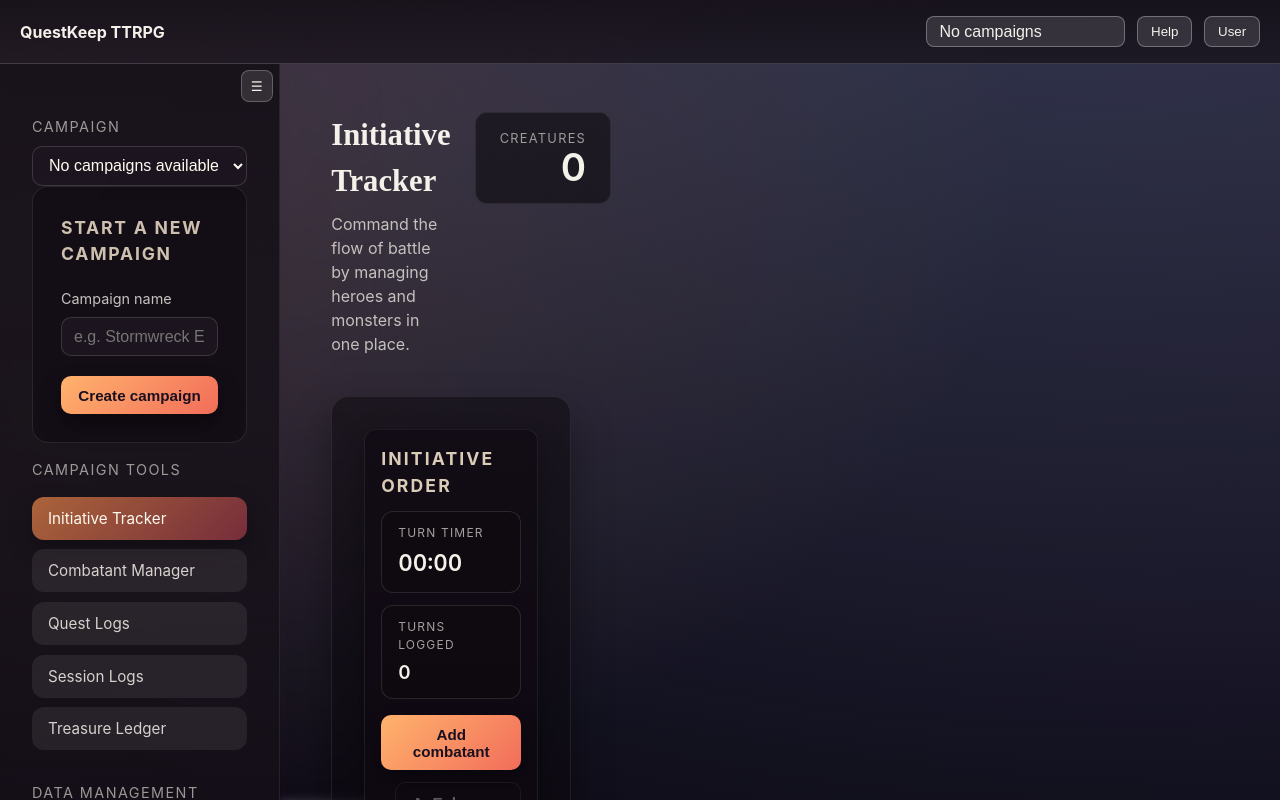
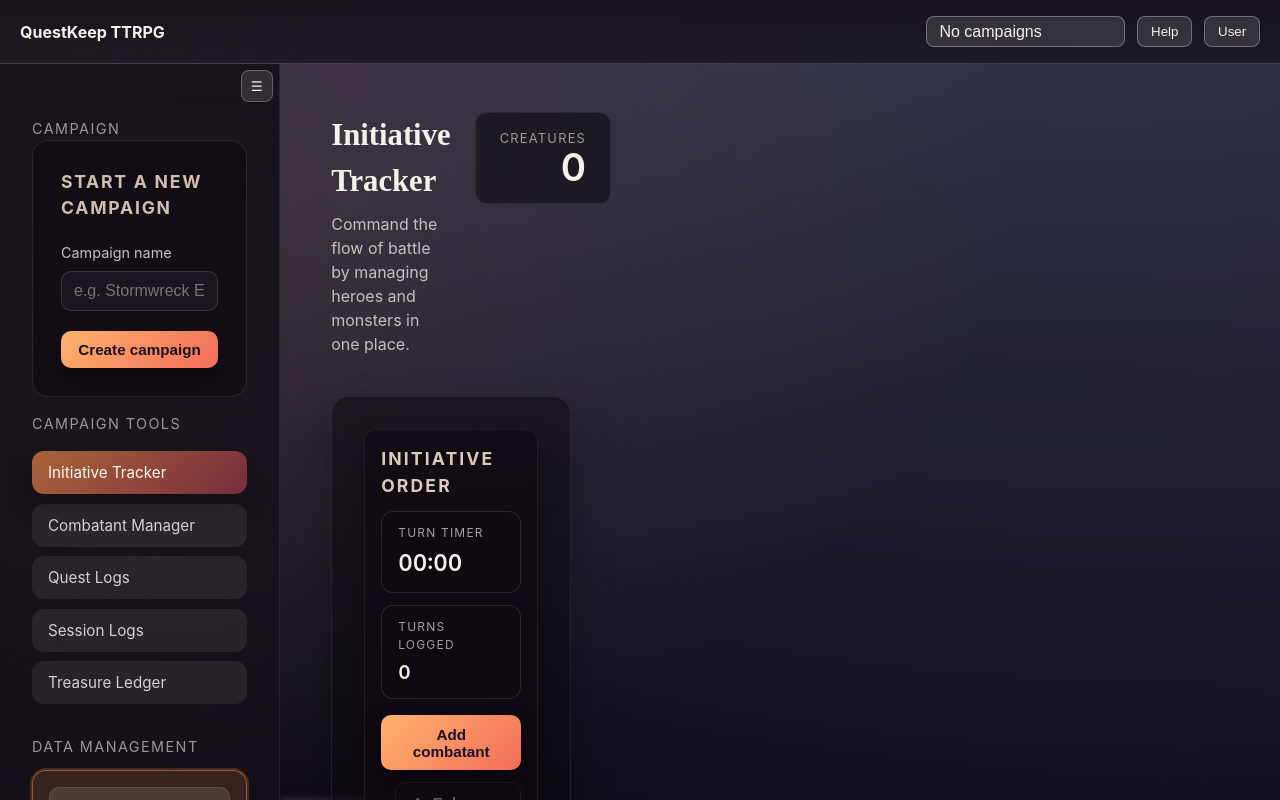
Before and after one commit to FireHeartA/DND, a React (Vite) app in the folder apps/dnd-initiative-tracker/: page / in a window 1280 px wide. Shown: the top 800 px of the page. Built offline with nearby package versions, Linux system fonts and the light colour scheme.

Commit message:
Remove sidebar campaign dropdown

```diff
--- a/apps/dnd-initiative-tracker/src/components/layout/Sidebar.tsx
+++ b/apps/dnd-initiative-tracker/src/components/layout/Sidebar.tsx
@@ -1,7 +1,7 @@
 import type { ChangeEvent, FormEvent, RefObject } from 'react'
 import { useState } from 'react'
 import { useDispatch, useSelector } from 'react-redux'
-import { createCampaign as createCampaignAction, setActiveCampaign as setActiveCampaignAction } from '../../store/campaignSlice'
+import { createCampaign as createCampaignAction } from '../../store/campaignSlice'
 import type { AppDispatch } from '../../store'
 import type { RootState } from '../../types'
 
@@ -35,7 +35,6 @@ export const Sidebar: React.FC<SidebarProps> = ({
 }) => {
   const dispatch = useDispatch<AppDispatch>()
   const campaigns = useSelector((state: RootState) => state.campaigns.campaigns)
-  const activeCampaignId = useSelector((state: RootState) => state.campaigns.activeCampaignId)
   const [campaignName, setCampaignName] = useState('')
   const [campaignFormError, setCampaignFormError] = useState('')
 
@@ -68,18 +67,12 @@ export const Sidebar: React.FC<SidebarProps> = ({
       <>
     <nav className="sidebar__nav">
       <div className="sidebar__campaign-controls">
-        <label>
-          <span className="sidebar__section">Campaign</span>
-          <select
-            value={activeCampaignId ?? ''}
-            onChange={(event) => dispatch(setActiveCampaignAction(event.target.value))}
-          >
-            <option value="" disabled>{sortedCampaigns.length === 0 ? 'No campaigns available' : 'Select campaign'}</option>
-            {sortedCampaigns.map((campaign) => (
-              <option key={campaign.id} value={campaign.id}>{campaign.name}</option>
-            ))}
-          </select>
-        </label>
+        <span className="sidebar__section">Campaign</span>
+        {sortedCampaigns.length > 0 && (
+          <p className="sidebar__campaign-count" role="status" aria-live="polite">
+            {sortedCampaigns.length} campaign{sortedCampaigns.length === 1 ? '' : 's'} created
+          </p>
+        )}
         <form className="campaign-form campaign-form--compact" onSubmit={handleCreateCampaign}>
           <h4>Start a new campaign</h4>
           <label>
```
